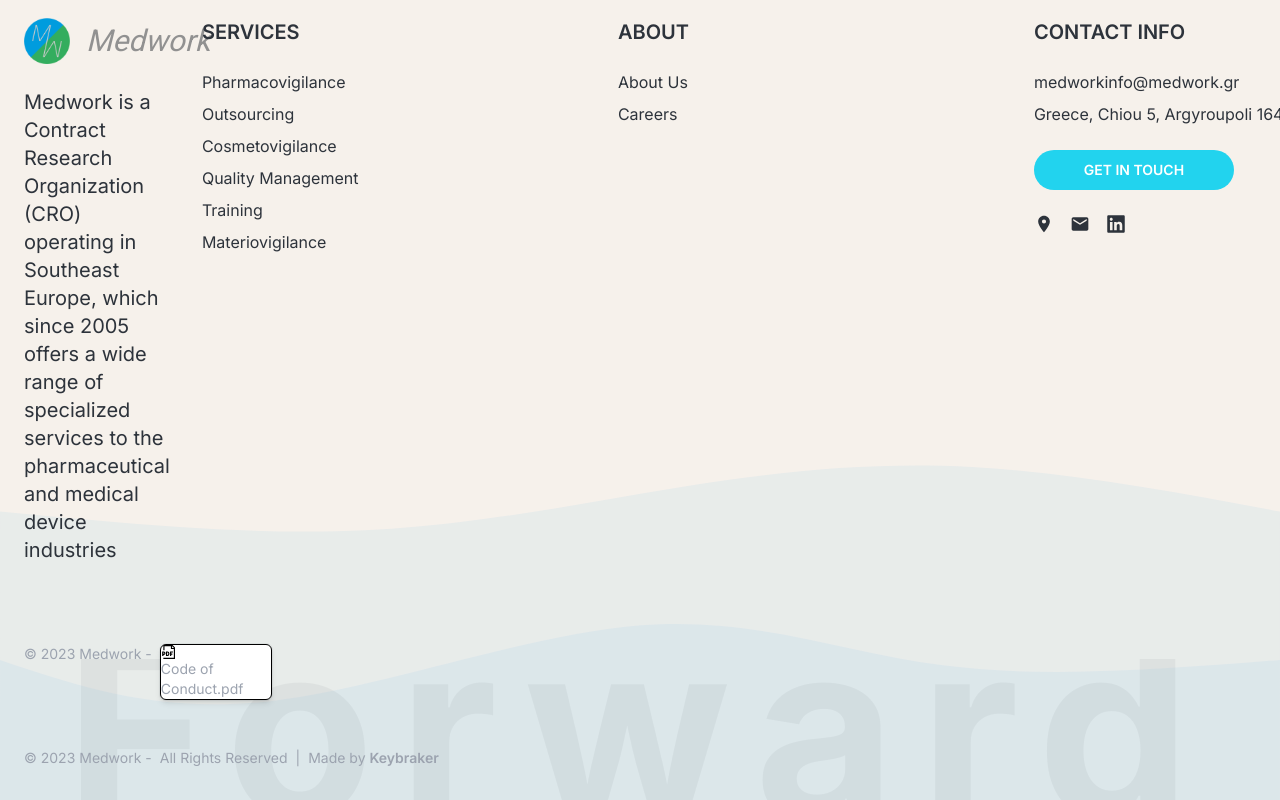
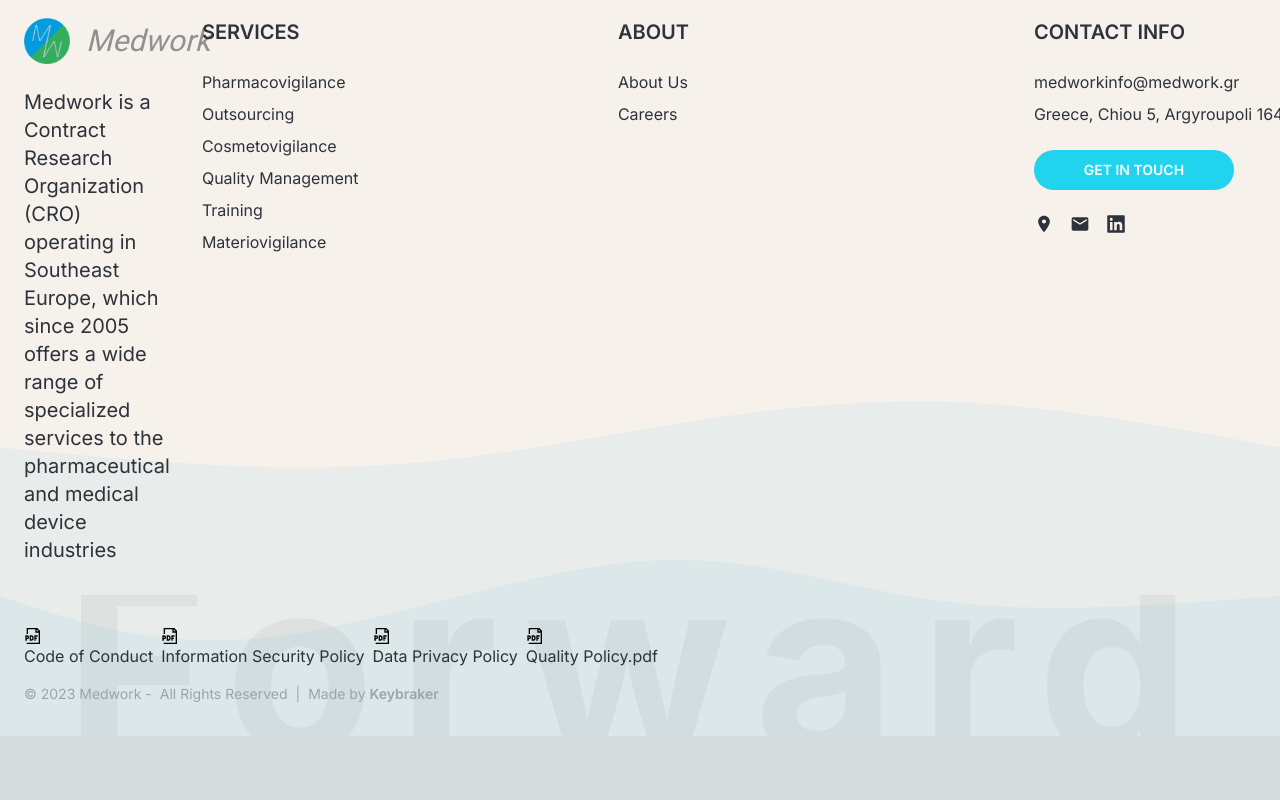
Before and after one commit to Medwork-CRO/webpage, a Next.js app: page / in a window 1280 px wide. Shown: the part 2527-3327 px from the top of the page. After the commit the page ends 3263 px from the top, so only its background shows below. Built offline with nearby package versions, Linux system fonts and the light colour scheme.

Commit message:
Add all files and fix design of pdfs in footer

```diff
--- a/src/components/Footer.tsx
+++ b/src/components/Footer.tsx
@@ -15,9 +15,24 @@ const linkedin = "company/medwork";
 
 const PDFs = [
   {
-    label: "Code of Conduct.pdf",
+    label: "Code of Conduct",
     filePath: "assets/pdfs",
     fileName: "code-of-conduct.pdf",
+  },
+  {
+    label: "Information Security Policy",
+    filePath: "assets/pdfs",
+    fileName: "information-security-policy.pdf",
+  },
+  {
+    label: "Data Privacy Policy",
+    filePath: "assets/pdfs",
+    fileName: "data-privacy-policy.pdf",
+  },
+  {
+    label: "Quality Policy.pdf",
+    filePath: "assets/pdfs",
+    fileName: "quality-policy.pdf",
   },
 ];
 
@@ -84,14 +99,10 @@ function Legal() {
 
 function Files() {
   return (
-    <div className="relative">
-      <div className="flex flex-col justify-start gap-2 pb-8 pt-4 text-sm xs:flex-row text-gray-400">
-        <span>© {new Date().getFullYear()} Medwork -</span>
-        <span className="flex gap-2">
+    <div className="flex gap-2">
       {PDFs.map((a, i) => (
-            <a
+        <Link
           key={i}
-              className="relative flex h-full w-28 items-center justify-around gap-0 rounded-md border border-black bg-white shadow-md ring-1 ring-gray-900/5 hover:bg-gray-200"
           href={`${a.filePath}/${a.fileName}`}
           target="_blank"
           rel="noopener noreferrer"
@@ -101,10 +112,8 @@ function Files() {
             <GrDocumentPdf />
             <span>{a.label}</span>
           </span>
-            </a>
+        </Link>
       ))}
-        </span>
-      </div>
     </div>
   );
 }
```
Also changed, not shown: 1 other file (tests, documents, lock files or other folders). Lines whose indentation alone changed are shown as unchanged.
